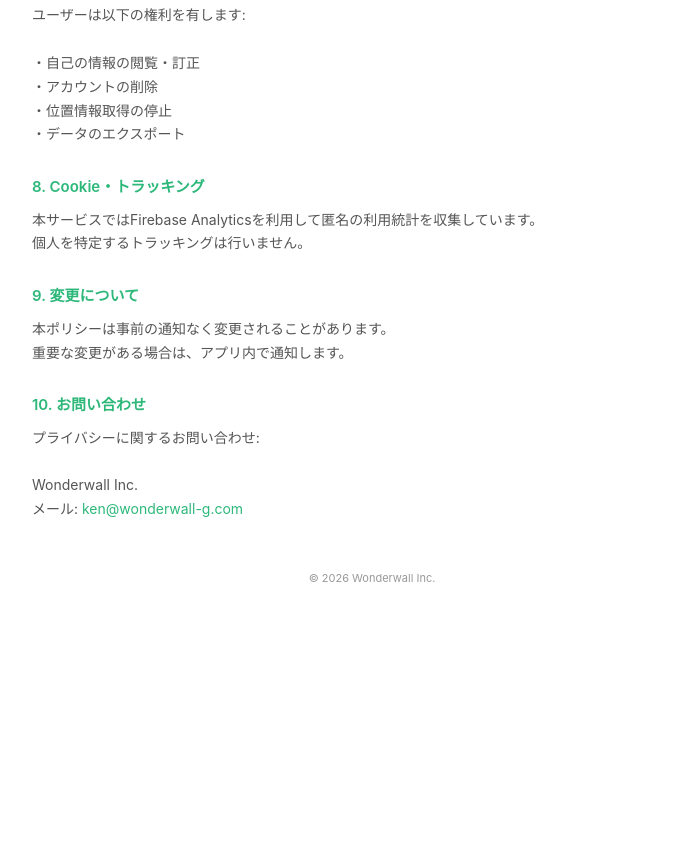
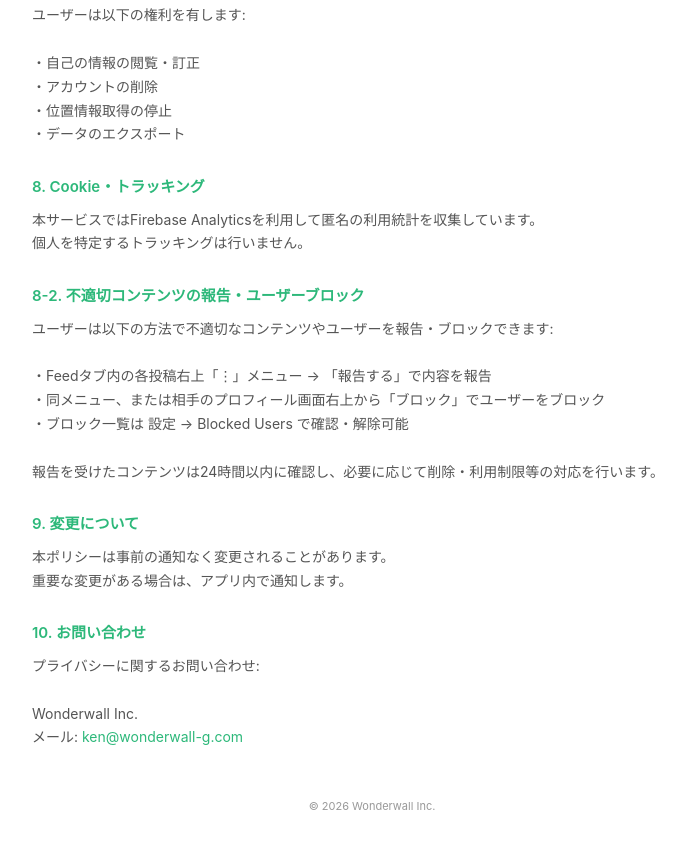
Before and after one commit to kenken1130/kenken1130.github.io, a plain HTML site: page playlife-mockup/privacy.html in a window 1280 px wide. Shown: the part 1143-1991 px from the top of the page, without its empty margins (268-954 px from the left). Before the commit the page ends 1811 px from the top, so only its background shows below. Drawn offline with Linux system fonts and the light colour scheme.

Commit message:
Docs: privacy policy - add section 8-2 on reporting and blocking
Co-Authored-By: Claude Opus 4.7 (1M context) <noreply@anthropic.com>

```diff
--- a/playlife-mockup/privacy.html
+++ b/playlife-mockup/privacy.html
@@ -88,6 +88,15 @@
   <p>本サービスではFirebase Analyticsを利用して匿名の利用統計を収集しています。
 個人を特定するトラッキングは行いません。</p>
 
+  <h2>8-2. 不適切コンテンツの報告・ユーザーブロック</h2>
+  <p>ユーザーは以下の方法で不適切なコンテンツやユーザーを報告・ブロックできます:
+
+・Feedタブ内の各投稿右上「⋮」メニュー → 「報告する」で内容を報告
+・同メニュー、または相手のプロフィール画面右上から「ブロック」でユーザーをブロック
+・ブロック一覧は 設定 → Blocked Users で確認・解除可能
+
+報告を受けたコンテンツは24時間以内に確認し、必要に応じて削除・利用制限等の対応を行います。</p>
+
   <h2>9. 変更について</h2>
   <p>本ポリシーは事前の通知なく変更されることがあります。
 重要な変更がある場合は、アプリ内で通知します。</p>
```
